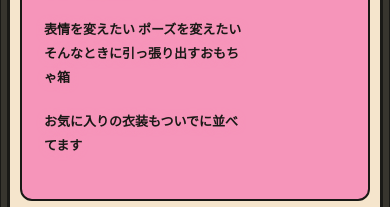
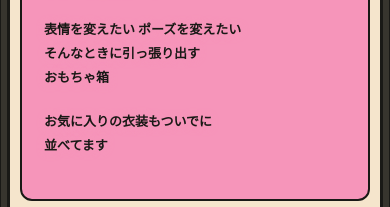
Before and after one commit to oitan4452/oitan, a plain HTML site: page index.html in a window 390 px wide. Shown: the part 414-621 px from the top of the page. Drawn offline with Linux system fonts and the light colour scheme; no server answers; a script that the page names is missing.

Commit message:
Keep Japanese words together in mobile intro

```diff
--- a/index.html
+++ b/index.html
@@ -32,7 +32,7 @@
 <header class="topbar"><div class="breadcrumb">OITAN <span>/</span> <span id="breadcrumb-label">素材ライブラリ</span></div><div class="top-actions"><a class="admin-login" id="admin-login" href="#admin-login-dialog">管理者ログイン</a><a class="admin-login" id="admin-logout" href="#logout" hidden>ログアウト</a><span class="local-label">CREATIVE PLAYGROUND</span><button class="primary-button compact" id="add-top" hidden><span>＋</span> 素材を追加</button></div></header>
 <main id="library">
 <section class="hero" aria-labelledby="hero-title"><div class="hero-copy"><p class="eyebrow">YOUR NEXT IDEA STARTS HERE.</p><h1 id="hero-title">CREATIVE<br><span>PLAYGROUND.</span></h1></div><div class="hero-meta"><span class="hero-total" id="hero-total">0<span>ITEMS</span></span><span class="hero-meta-text">創作のヒント、収集中。</span></div></section>
-<section class="play-board" aria-label="素材ライブラリの紹介"><div class="play-main"><div class="hero-gallery" id="hero-gallery" aria-hidden="true"></div><div class="prompt-poster"><strong>MY TOY BOX</strong><p>いつものプロンプトを<br>ちょっと自分好みに</p><p>表情を変えたい ポーズを変えたい<br>そんなときに引っ張り出すおもちゃ箱</p><p>お気に入りの衣装もついでに並べてます</p></div><button class="gallery-pause" id="gallery-pause" hidden type="button" aria-label="背景画像の動きを止める" aria-pressed="false">Ⅱ</button></div><div class="play-side"><div class="mint-panel"><strong>STAY<br>CREATIVE!</strong></div><div class="orange-panel usage-panel"><h2>サイト内プロンプト使用について</h2><p>FF外の方でも使用可<br>煮て焼いて茹でてください</p><p>Tsubaki.3で制作（SDXLは未検証）</p><p>報告はいりませんが<br>＠メンション/引用して頂けたら<br>嬉しいです！</p></div></div></section><div class="club-strip" aria-label="収録カテゴリ"><a data-browse="pose" href="#collection-start">✦ POSES / ポーズ</a><a data-browse="expression" href="#collection-start">✦ EXPRESSIONS / 表情</a><a data-browse="outfit" href="#collection-start">✦ OUTFITS / 衣装</a><a href="colors.html">✦ COLORS / 配色で遊ぶ</a></div>
+<section class="play-board" aria-label="素材ライブラリの紹介"><div class="play-main"><div class="hero-gallery" id="hero-gallery" aria-hidden="true"></div><div class="prompt-poster"><strong>MY TOY BOX</strong><p>いつものプロンプトを<br>ちょっと自分好みに</p><p>表情を変えたい ポーズを変えたい<br>そんなときに引っ張り出す<span style="white-space:nowrap">おもちゃ箱</span></p><p>お気に入りの衣装もついでに<span style="white-space:nowrap">並べてます</span></p></div><button class="gallery-pause" id="gallery-pause" hidden type="button" aria-label="背景画像の動きを止める" aria-pressed="false">Ⅱ</button></div><div class="play-side"><div class="mint-panel"><strong>STAY<br>CREATIVE!</strong></div><div class="orange-panel usage-panel"><h2>サイト内プロンプト使用について</h2><p>FF外の方でも使用可<br>煮て焼いて茹でてください</p><p>Tsubaki.3で制作（SDXLは未検証）</p><p>報告はいりませんが<br>＠メンション/引用して頂けたら<br>嬉しいです！</p></div></div></section><div class="club-strip" aria-label="収録カテゴリ"><a data-browse="pose" href="#collection-start">✦ POSES / ポーズ</a><a data-browse="expression" href="#collection-start">✦ EXPRESSIONS / 表情</a><a data-browse="outfit" href="#collection-start">✦ OUTFITS / 衣装</a><a href="colors.html">✦ COLORS / 配色で遊ぶ</a></div>
 <section id="collection-start" class="collection" aria-labelledby="collection-title">
 <div class="collection-heading"><div><p class="eyebrow" id="collection-eyebrow">THE COLLECTION</p><h2 id="collection-title">すべての素材 <span id="result-count"></span></h2></div><div class="view-toggle" aria-label="カードの大きさ"><button id="view-comfort" class="selected" aria-label="大きいカード" aria-pressed="true">▦</button><button id="view-dense" aria-label="小さいカード" aria-pressed="false">▤</button></div></div>
 <div class="filter-bar"><label class="search-box"><span aria-hidden="true">⌕</span><input id="search" type="search" placeholder="名前・タグ・プロンプトで検索" autocomplete="off" aria-label="素材を検索"><kbd>/</kbd></label><label class="sort-label"><span class="sr-only">並び順</span><select id="sort"><option value="default">登録順</option><option value="newest">新しい順</option><option value="name">名前順</option></select><span aria-hidden="true">⌄</span></label></div>
```
